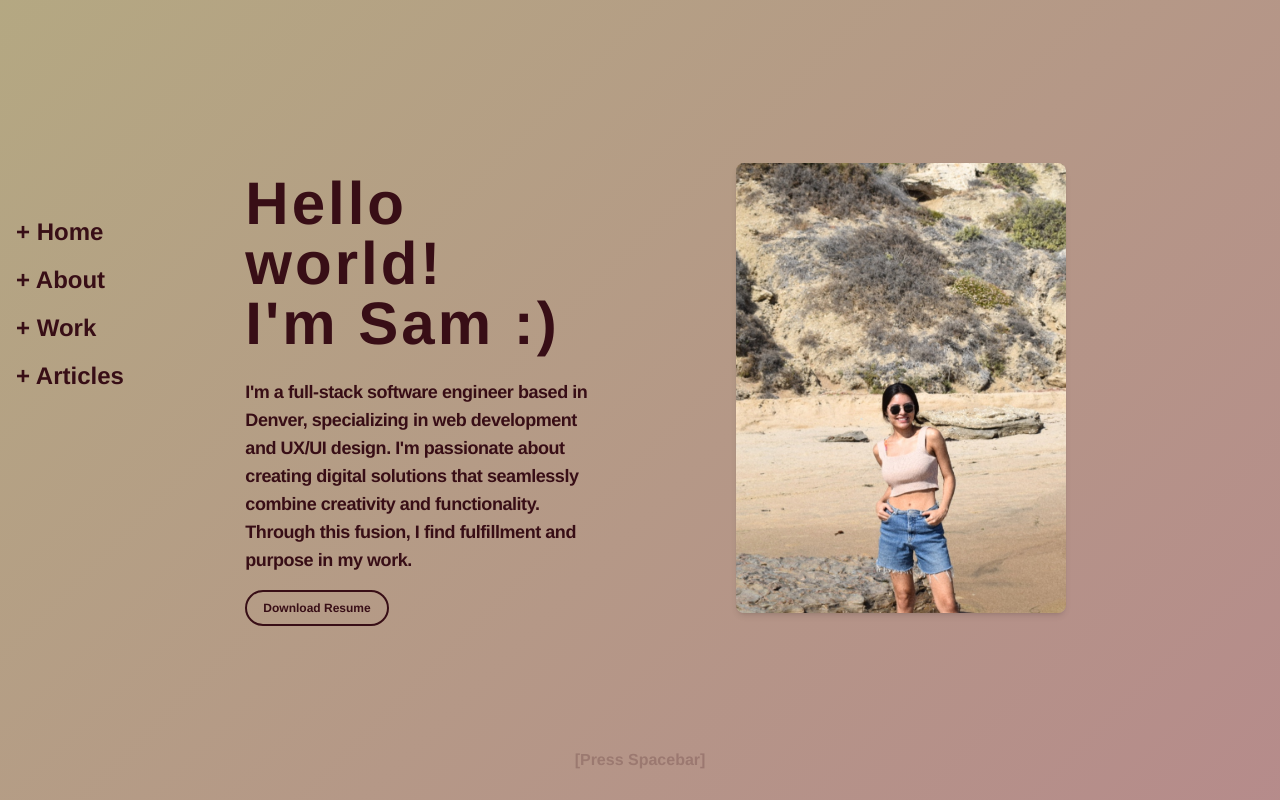
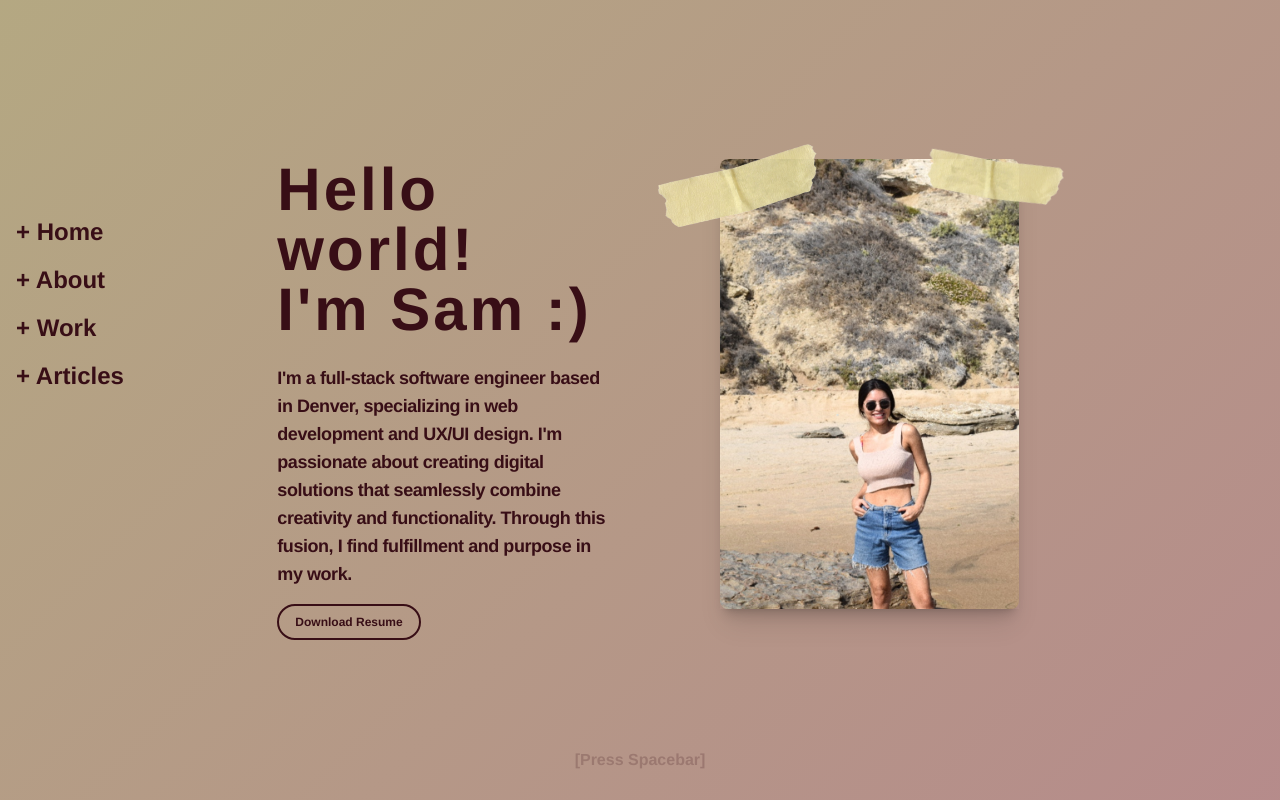
Before and after one commit to samanthacabrera/portfolio, a React (Vite) app: page / in a window 1280 px wide. Shown: the top 800 px of the page. Built offline with nearby package versions, Linux system fonts and the light colour scheme; no server answers.

Commit message:
added tape effect to Hero

```diff
--- a/src/pages/homepage/Hero.jsx
+++ b/src/pages/homepage/Hero.jsx
@@ -2,17 +2,17 @@ import React, { useState } from "react";
 
 function Hero() {
   const resumeDownloadLink = '/samanthaCabreraResume.pdf';
-
   const [isHovered, setIsHovered] = useState(false);
 
   return (
-    <div className="h-screen flex">
-      <div className="group flex flex-col justify-center space-y-4 text-left w-full lg:w-1/2 p-8">
-        <h1 className="text-4xl lg:text-6xl tracking-wider mb-2">
+    <div className="h-screen flex p-8">
+
+      <div className="group flex flex-col justify-center space-y-4 text-left w-full lg:w-1/2 p-8 relative">
+        <h1 className="text-4xl lg:text-6xl tracking-wider mb-2 relative z-10">
           Hello world!<br />
           I'm <span className="group-hover:text-slate-100 group-hover:text-opacity-50 transition duration-500">Sam</span> :)
         </h1>
-        <p className="text-lg tracking-tight max-w-lg">
+        <p className="text-lg tracking-tight max-w-lg relative z-10">
           I'm a full-stack software engineer based in Denver, specializing in web development and UX/UI design.
           I'm <span className="group-hover:text-slate-100 group-hover:text-opacity-50 transition duration-500 delay-200">passionate</span> about creating digital solutions that seamlessly combine <span className="group-hover:text-slate-100 group-hover:text-opacity-50 transition duration-500 delay-500">creativity</span> and <span className="group-hover:text-slate-100 group-hover:text-opacity-50 transition duration-500 delay-700">functionality</span>.
           Through this fusion, I find fulfillment and purpose in my work.
@@ -21,31 +21,46 @@ function Hero() {
         <a
           href={resumeDownloadLink}
           download="samanthaCabreraResume.pdf"
-          className="hover:scale-105 transition duration-500 self-start border-2 border-current rounded-full mt-1 px-4 py-2 text-xs "
+          className="hover:scale-105 transition duration-500 self-start border-2 border-current rounded-full mt-1 px-4 py-2 text-xs relative z-10"
         >
           <span className="group-hover:text-slate-100 group-hover:text-opacity-60 transition duration-500 delay-1000">
-          Download Resume
+            Download Resume
           </span>
         </a>
       </div>
+
 
       <div
         className="w-1/2 self-center hidden lg:flex flex-col items-center pl-24 relative"
         onMouseEnter={() => setIsHovered(true)}
         onMouseLeave={() => setIsHovered(false)}
       >
+        <div className="relative shadow-xl transform -translate-x-4 -translate-y-4">
+          {/* Image */}
+          <img
+            src="/me.png"
+            alt="Sam"
+            style={{ objectPosition: '25% 50%' }}
+            className="rounded-lg shadow-lg object-cover h-[450px] w-[330px] transition-transform duration-1000 ease-in-out transform"
+          />
 
-        <img
-          src="/me.png"
-          alt="Sam"
-          style={{ objectPosition: '25% 50%' }}
-          className="rounded-lg shadow-md object-cover h-[450px] w-[330px] transition-transform duration-1000 ease-in-out transform"
-        />
 
-        <div
-          className={`self-end mt-2 mr-8 transform transition-opacity duration-500 ease-in-out text-xs ${isHovered ? 'opacity-60' : 'opacity-0'}`}
-        >
-          <p> &#x1F4CD; Newport Beach, CA</p>
+          <div className="absolute -top-6 -left-16 transform -rotate-12">
+            <img
+              src="/tape.png"
+              alt="Tape"
+              className="h-24 opacity-90"
+            />
+          </div>
+
+          <div className="absolute -top-6 -right-12 transform rotate-12">
+            <img
+              src="/tape.png"
+              alt="Tape"
+              className="h-20 opacity-90 "
+            />
+          </div>
+
         </div>
       </div>
     </div>
```
Also changed, not shown: public/tape.png (added).
